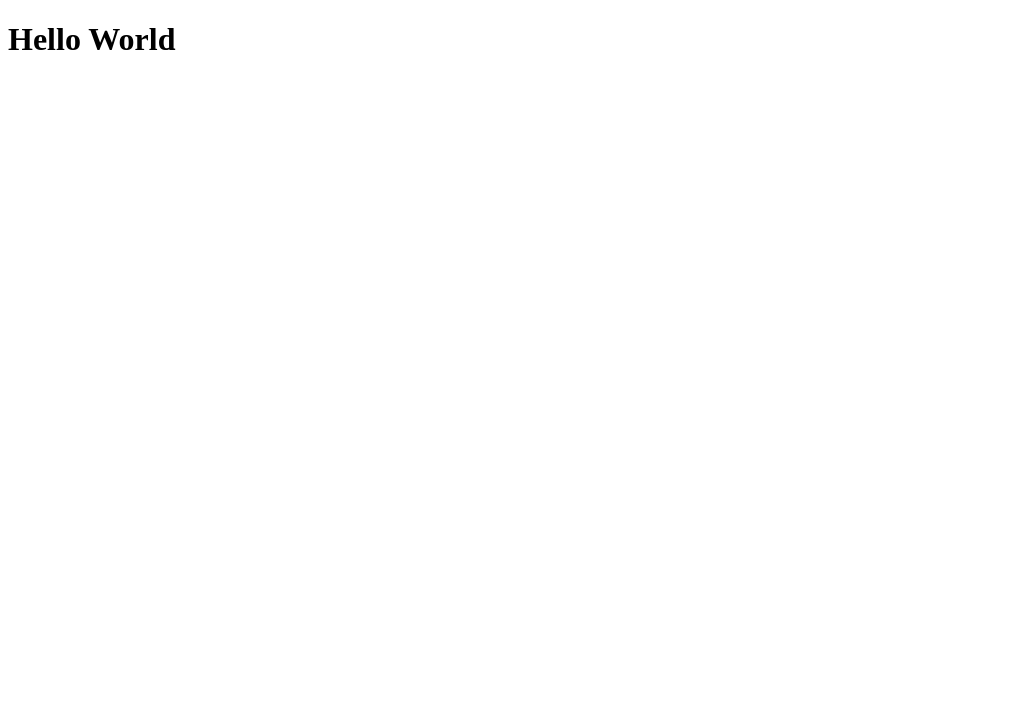
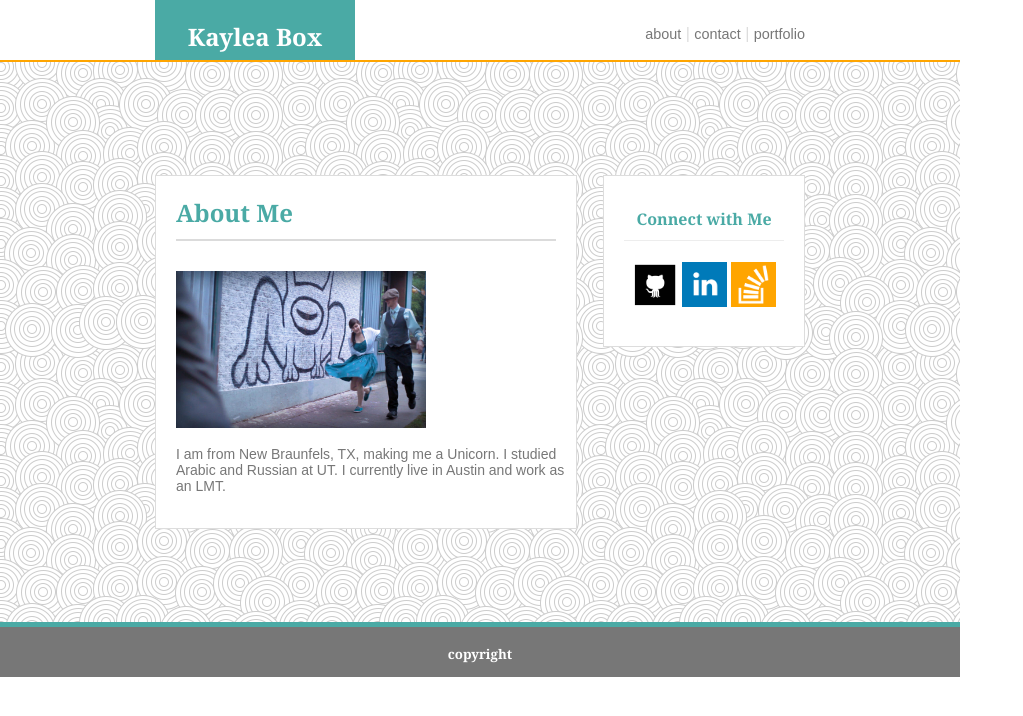
Before and after one commit to kayleabox/kayleabox.github.io, a plain HTML site: page index.html in a window 1280 px wide. Shown: the whole page, without its empty margins (0-1023 px from the left). Drawn offline with Linux system fonts and the light colour scheme.

Commit message:
added portfolio files

```diff
--- a/index.html
+++ b/index.html
@@ -1,17 +1,50 @@
 <!DOCTYPE html>
+
 <html lang="en-us">
+<head>
+	<meta charset="UTF-8">
+	<title>Kaylea Box About</title>
+	<link rel="stylesheet" type="text/css" href="style.css">
+</head>
 
-  <head>
+<body>
 
-    <meta charset="UTF-8">
-    <title>Hello Page</title>
+		<section id="heading">
+			<header>
+				<h1>Kaylea Box</h1>
+			</header>
+			<section class="navigationBar">
+				<nav>
+				<a href="file:///C:/Users/kaylea/Documents/utcodebootcamp/homework/hw1/Basic-Portfolio/index.html" target="_blank">about</a> |
+				<a href="file:///C:/Users/kaylea/Documents/utcodebootcamp/homework/hw1/Basic-Portfolio/contact.html#" target="_blank">contact</a> |
+				<a href="file:///C:/Users/kaylea/Documents/utcodebootcamp/homework/hw1/Basic-Portfolio/portfolio.html" target="_blank">portfolio</a>
+				</nav>
+			</section>
+		</section>
+	<div id="main">
+		<div id="contents">
+			<section id="pagetheme">
+				<h2>About Me</h2>
+				<div id="mePic">
+					<img style="width:250px;" src="dancing.jpg" alt="me dancing">
+				</div>
+				<p>
+				I am from New Braunfels, TX, making me a Unicorn. I studied Arabic and Russian at UT. I currently live in Austin and work as an LMT.
+				</p>
+			</section>
 
-  </head>
+			<section id="connect">
+					<h4>Connect with Me</h4>
+					<a href="https://github.com/kayleabox" target="_blank"><img class="linkimg" src="github.png" alt="github icon"></a>
+					<a href="https://www.linkedin.com/in/kaylea-box-04256a70/" target="_blank"><img class="linkimg" src="linkedin.png" alt="linkedin icon"></a>
+					<a href="http://stackoverflow.com/users/7747802/kayleabox" target="_blank"><img class="linkimg" src="stackoverflow.png" alt="stackoverflow icon"></a>
+			</section>
+		</div>
+	</div>
 
-  <body>
+	<footer>
+		<h5>copyright</h5>
+	</footer>
 
-  <h1>Hello World</h1>
-
-  </body>
-
+</body>
 </html>
--- /dev/null
+++ b/style.css
@@ -0,0 +1,184 @@
+body{
+	width:960px;
+	margin:0px;
+}
+
+header{
+	color:white;
+	background-color: #4aaaa5;
+	width:200px;
+	height:60px;
+	float:left;
+
+}
+
+footer{
+	height: 50px;
+	color: white;
+	background-color: #777777;
+	border-top: 5px solid #4aaaa5;
+}
+
+h1, h2, h4, h5{
+	font-family:'Georgia', Times, Times New Roman, serif;
+}
+
+h1{
+	text-align:center;
+}
+h2{
+	color:#4aaaa5;
+	border-bottom: 2px solid #DBDBDB;
+	padding-bottom: 10px;
+}
+
+h4{
+	color:#4aaaa5;
+	border-bottom: 1.5px solid #EDEDED;
+	padding-bottom: 10px;
+}
+
+h5{
+	color:white;
+	text-align: center;
+	padding-top: 18px;
+	margin: 0px;
+}
+
+p{
+	font-family:'Arial', 'Helvetica Neue', Helvetica, sans-serif;
+	color:#777777;
+	width:400px;
+	font-size: 14px;
+}
+
+a{
+	text-decoration:none;
+	color:#777777;
+	font-size:90%;
+}
+
+textarea{
+	width: 100%;
+    height: 150px;
+    padding: 12px 20px;
+    box-sizing: border-box;
+    border: 1px solid #dddddd;
+    background-color:white;
+    font-family:'Arial', 'Helvetica Neue', Helvetica, sans-serif;
+    font-size: 14px;
+    color:#777777;
+    resize: none;
+}
+
+input[type=submit]{
+	width: 90px;
+	background-color: #4aaaa5;
+	color:white;
+	font-family:'Arial', 'Helvetica Neue', Helvetica, sans-serif;
+	font-size:14px;
+	text-align: center;
+	text-decoration:none;
+	padding:8px;
+	border:none;
+}
+
+#main{
+	height:500px;
+	overflow: auto;
+	margin:0px;
+	padding:30px;
+	border-top:2px solid orange;
+	background-image: url("swirl_pattern.png");
+	align-content: center;
+}
+
+#heading{
+	width:650px !important;
+	height:60px;
+	margin:auto;
+}
+
+#contents{
+	width:650px !important;
+	margin:auto;
+	overflow: auto;
+}
+
+#pagetheme{
+	float:left;
+	width:380px;
+	border:1px solid #dddddd;
+	background-color: white;
+	padding-right:20px;
+	padding-left:20px;
+	padding-bottom:20px;
+	margin-top:20px;
+}
+
+#connect{
+	width:160px;
+	height:150px;
+	background-color: white;
+	border:1px solid #dddddd;
+	float:right;
+	text-align: center;
+	padding:10px 20px;
+	margin-top:20px;
+}
+
+#mePic{
+	padding-top:10px;
+}
+
+.navigationBar{
+	font-family:'Arial', 'Helvetica Neue', Helvetica, sans-serif;
+	color:#dddddd;
+	float:right;
+	padding-top:25px;
+}
+
+.linkimg{
+	width:45px;
+}
+
+input[type=text]{
+	width:380px;
+	height:auto;
+	box-sizing: border-box;
+	background-color: white;
+	color:#777777;
+	font-size: 14px;
+	border:1px solid #dddddd;
+	padding:5px 20px;
+	resize: none;
+}
+
+.portimgR{
+	width: 180px;
+	padding-right:10px;
+	padding-bottom: 10px;
+	float: left;
+	z-index:-1;
+}
+
+.portimgL{
+	width: 180px;
+	padding-left:10px;
+	padding-bottom:10px;
+	float: right;
+	z-index:-1;
+}
+
+.portlink{
+	width: auto;
+	height: 30px;
+	background-color: #4aaaa5;
+	padding-top:60px;
+}
+
+.clearfix::after{
+	content:"";
+	display:block;
+	clear:both;
+}
```
Also changed, not shown: contact.html (added, +62 -0 lines), portfolio.html (added, +55 -0 lines), dancing.jpg (added), github.png (added), linkedin.png (added), skipAway.jpg (added), stackoverflow.png (added), swirl_pattern.png (added).
